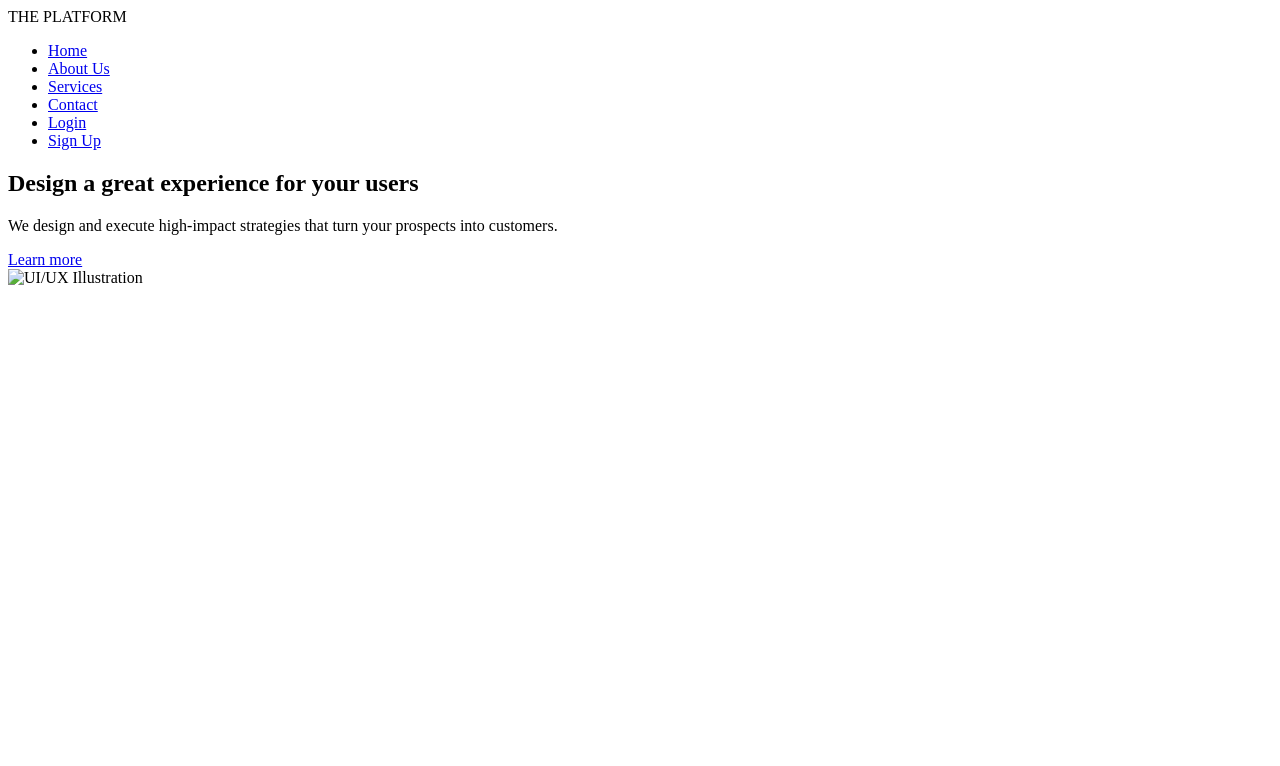
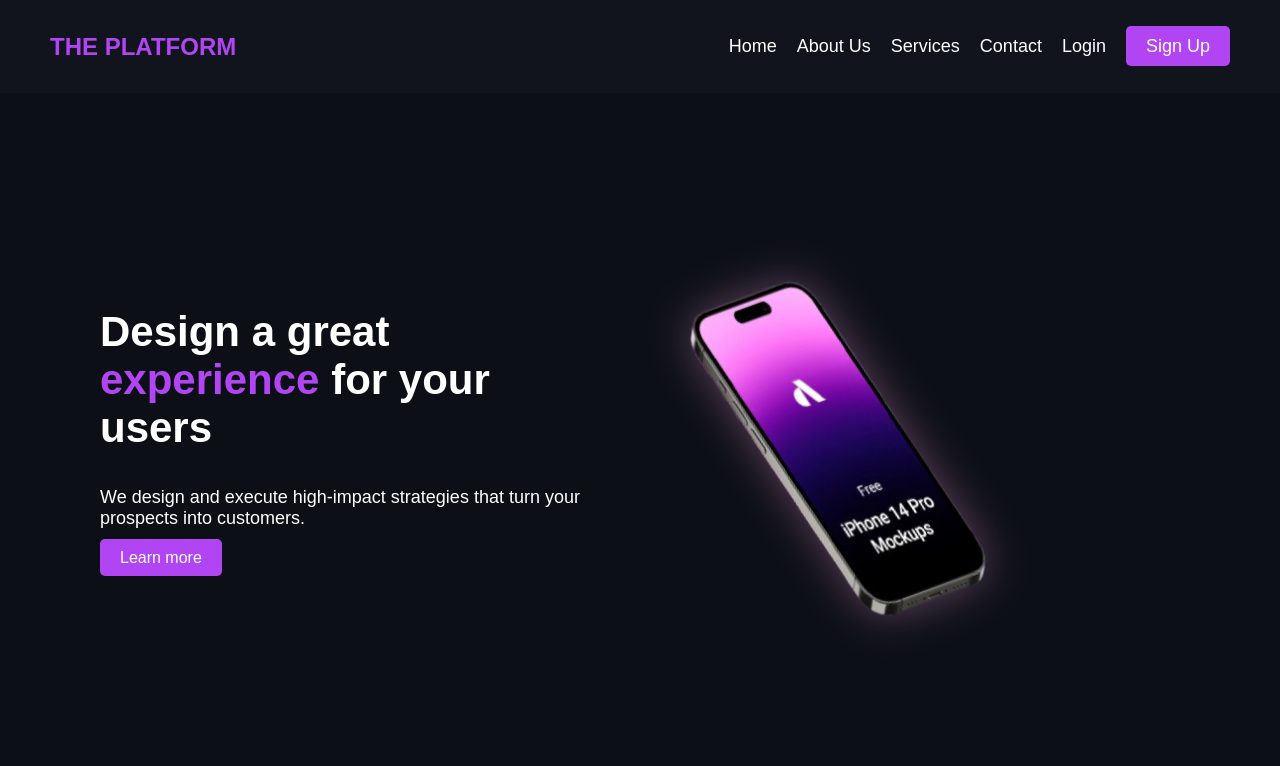
Before and after one commit to AyeshaMushtaq269/project, a plain HTML site: page index.html in a window 1280 px wide. Drawn offline with Linux system fonts and the light colour scheme.

Commit message:
Code updated

```diff
--- a/index.html
+++ b/index.html
@@ -4,7 +4,7 @@
     <meta charset="UTF-8">
     <meta name="viewport" content="width=device-width, initial-scale=1.0">
     <title>UX/UI Agency</title>
-    <link rel="stylesheet" href="style.css.css">
+    <link rel="stylesheet" href="style.css">
 </head>
 <body>
 
@@ -28,7 +28,7 @@
             <a href="#" class="btn">Learn more</a>
         </div>
         <div class="image-content">
-            <img src="Screenshot__78_-removebg-preview.png" alt="UI/UX Illustration">
+            <img src="phone.png" alt="UI/UX Illustration">
         </div>
     </section>
 
--- a/style.css
+++ b/style.css
@@ -5,11 +5,8 @@
     background-color: #0c0f16;
     color: white;
 }
-<<<<<<< HEAD
-=======
 
-
->>>>>>> 7d45dd3 (Change css file)
+/* Navigation */
 header {
     display: flex;
     justify-content: space-between;
@@ -43,6 +40,8 @@
     color: white;
     text-decoration: none;
 }
+
+/* Hero Section */
 .hero {
     display: flex;
     justify-content: space-between;
@@ -70,7 +69,7 @@
 .image-content img {
     width: 600px;
     height: 450px;
-    transform: rotate(-20deg) scale(1.1);
+    transform: rotate(-20deg) scale(1.1); /* Slight right rotation and increase in size */
     transition: transform 0.3s ease;
     filter: drop-shadow(0px 0px 20px rgba(152, 96, 140, 0.6));
 }
```
Also changed, not shown: phone.png (added), 1 other file.
